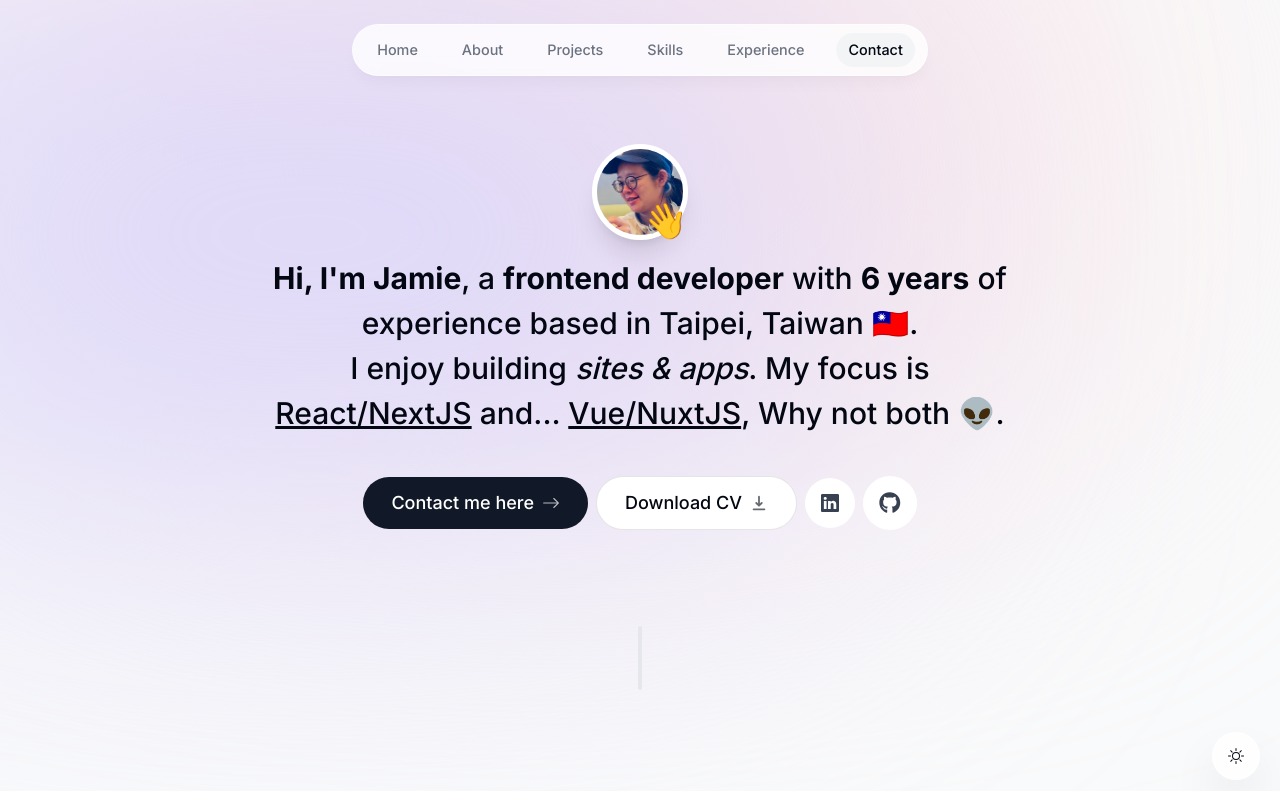
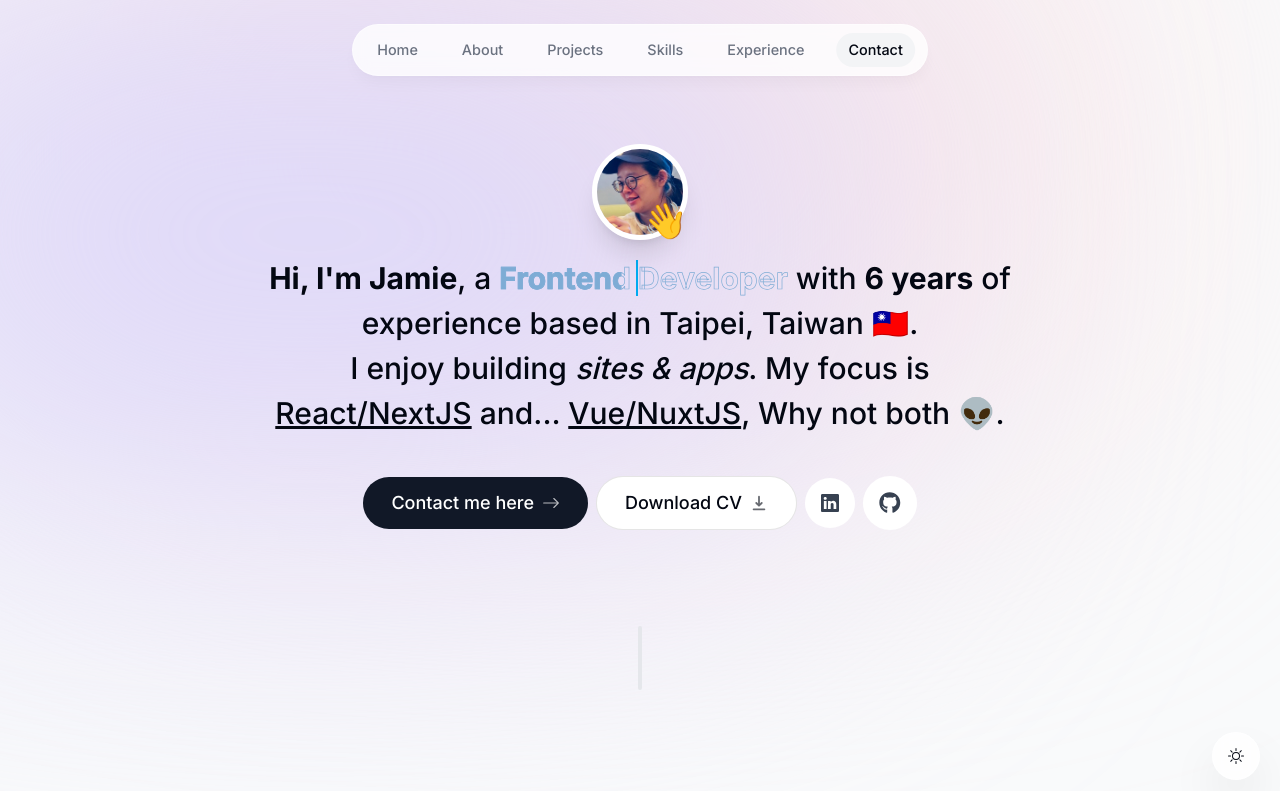
Before and after one commit to chiau6lin/chiau6lin.dev, a Next.js app: page / in a window 1280 px wide. Shown: the top 791 px of the page. Built offline with nearby package versions, Linux system fonts and the light colour scheme; no server answers.

Commit message:
feat: add intro text background animation

```diff
--- a/app/globals.css
+++ b/app/globals.css
@@ -9,6 +9,59 @@ html {
 
 html.dark {
   --line-color: rgba(255, 255, 255, 0.2);
+}
+
+.typewriter {
+  color: transparent;
+  background-image: linear-gradient(#7eacd5, #7eacd5);
+  background-position: -20rem 0;
+  background-repeat: no-repeat;
+  -webkit-text-stroke: .7px #7eacd5;
+  background-clip: text;
+  animation: bgText 6s linear infinite;  /* typing 3.5s steps(40, end), */
+  animation-delay: 2s;
+}
+
+.typewriter::before {
+  content: "";
+  position: absolute;
+  top: 0;
+  left: 0;
+  width: 0;
+  height: 100%;
+  border-right: 2px solid #00abf0;
+  animation:
+    typing 6s linear infinite,
+    blinkCursor .7s step-end infinite;
+  animation-delay: 2s;
+  z-index: -1;
+}
+
+@keyframes bgText {
+  from, to {
+    background-position: -20rem 0;
+  }
+  50% {
+    background-position: 0 0;
+  }
+}
+
+@keyframes typing {
+  from, to {
+    width: 0;
+  }
+  50% {
+    width: 100%;
+  }
+}
+
+@keyframes blinkCursor {
+  from, to {
+    border-color: transparent;
+  }
+  50% {
+    border-color: #00abf0;
+  }
 }
 
 
--- a/components/Intro.tsx
+++ b/components/Intro.tsx
@@ -58,7 +58,7 @@ export default function Intro() {
         animate={{ opacity: 1, y: 0 }}
         className="mb-10 mt-4 px-4 text-2xl font-medium !leading-[1.5] sm:text-3xl">
         <span className="font-bold">Hi, I'm Jamie</span>, a{" "}
-        <span className="font-bold">frontend developer</span> with{" "}
+        <span className="font-bold relative typewriter">Frontend Developer</span> with{" "}
         <span className="font-bold">6 years</span> of experience based in Taipei, Taiwan 🇹🇼.<br />
         I enjoy building <span className="italic">sites & apps</span>. My focus is{" "}
         <span className="underline">React/NextJS</span> and... <span className="underline">Vue/NuxtJS</span>, Why not both 👽.
```
